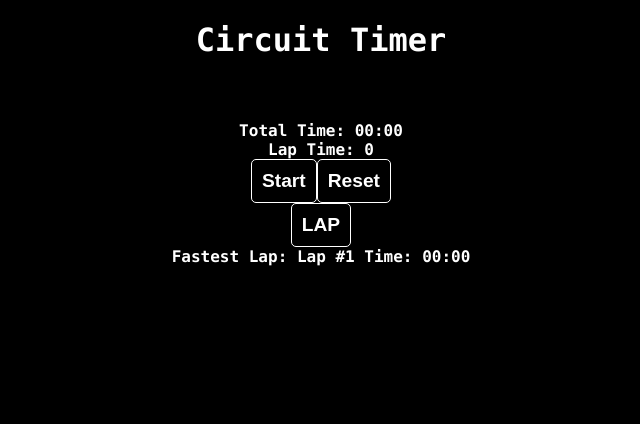
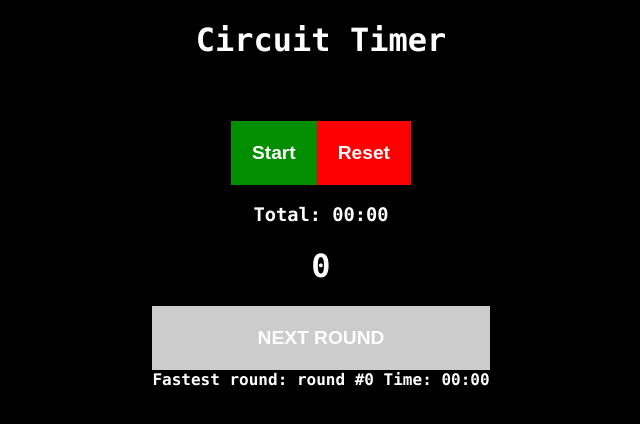
Before and after one commit to jrmeier/circuit-timer, a React (Create React App) app: page / in a window 1280 px wide. Shown: the top 424 px of the page, without its empty margins (319-959 px from the left). Built offline with nearby package versions, Linux system fonts and the light colour scheme.

Commit message:
boom timer working

```diff
--- a/src/Timer.css
+++ b/src/Timer.css
@@ -2,12 +2,39 @@
     color: #fff;
     border: 1px solid white;
     background: none;;
-    padding: 10px;
+    padding: 20px;
     font-size: 1.2em;
     font-weight: bold;
-    border-radius: 5px;
+    /* border-radius: 5px; */
     cursor: pointer;
 }
+
+.roundButton {
+    width: 100%;
+    background-color: #018f01;
+    border-color: #018f01;
+}
+
+.roundButton:disabled {
+    background-color: #ccc;
+    border-color: #ccc;
+}
+
+.startButton {
+    background: #018f01;
+    border-color: #018f01;
+}
+
+.pauseButton {
+    background: #f0ad4e;
+    border-color: #f0ad4e;
+}
+
+.resetButton {
+    background: #ff0000;
+    border-color: #ff0000;
+}
+
 
 .controlButton:disabled {
     cursor: not-allowed;
@@ -20,4 +47,13 @@
     text-align: center;
     display: inline-block;
     border-color: #fff  ;
+    min-width: 300px;
 }
+
+.displayTime {
+    font-size: 2em;
+    font-weight: bold;
+    text-align: center;
+    display: inline-block;
+    border-color: #fff  ;
+}
--- a/src/Timer.tsx
+++ b/src/Timer.tsx
@@ -2,10 +2,10 @@ import React,  { useEffect, useState } from 'react';
 import { useStopwatch } from 'react-timer-hook'
 import './Timer.css';
 
-type Lap = {
-    lap: number;
-    time: number;
-    lapTime: number;
+type round = {
+    round: number;
+    roundTime: number;
+    updateTime: number;
 }
 
 export function Timer() {
@@ -20,84 +20,107 @@ export function Timer() {
         reset,
       } = useStopwatch({ autoStart: false });
 
-      const [laps, setLaps] = useState<Lap[]>([]);
-      const [fastestLap, setFastestLap] = useState<Lap>({lap: 0, time: 0, lapTime: 0});
-      const [lapTime, setLapTime] = useState<number>(0);
+    // const {
+    //     seconds,
+    //     minutes,
+    //     // hours,
+    //     // days,
+    //     isRunning,
+    //     start,
+    //     pause,
+    //     reset,
+    // } = {
+    //     seconds: 15,
+    //     minutes: 2,
+    //     // hours,
+    //     // days,
+    //     isRunning: false,
+    //     start: () => {},
+    //     pause: () => {},
+    //     reset: () => {},
+    // }
 
 
-    const convertTimeToString = (seconds: number, minutes: number) => {
+
+      const [rounds, setRounds] = useState<round[]>([]);
+      const [fastestRound, setFastestRound] = useState<round>({round: 0, roundTime: 0, updateTime: 0});
+      const[currentRound, setCurrentRound] = useState<round>({round: 0, roundTime: 0, updateTime: 0});
+
+    const convertTimeToString = (seconds: number) => {
+        // console.log({seconds, minutes});
+        let minutes = 0
+        if(seconds > 60) {
+            minutes = Math.floor(seconds / 60);
+            seconds = seconds - (minutes * 60);
+        }
 
         const addLeadingZero = (num: number) => num < 10 ? `0${num}` : num;
         return addLeadingZero(minutes) + ":" + addLeadingZero(seconds)
       }
+    //   const fastestRound = [...newRounds].reduce((p, c) => (p.roundTime < c.roundTime) ? p : c);
 
-    const handleLap = () => {
-        const newLaps = [
-            ...laps,
+    const handleRound = () => {
+        const newRounds = [
+            ...rounds,
             {
-                time: (60 * minutes) + seconds,
-                lap: laps.length,
-                lapTime: lapTime
+                ...currentRound,
             }
         ];
 
         // if()
-        const fastestLap = newLaps.reduce((prev, current) => (prev.lapTime < current.lapTime) ? prev : current);
+        const fastestLap = newRounds.reduce((prev, current) => (prev.roundTime < current.roundTime) ? prev : current);
 
 
-        setFastestLap(fastestLap);
-        setLaps(newLaps)
+        setFastestRound(fastestLap);
+        setRounds(newRounds);
+        setCurrentRound({round: currentRound.round + 1, roundTime: 0, updateTime: 0});
     }
 
 
-    const createLapItem = (lap: Lap) => {
-        // const lapTime = lap - (laps[index - 1] || 0);
-
-        return `${lap.lap + 1} - ${convertTimeToString(lap.time, 0)}`
-
-    }
+    const createRoundItem = (round: round) => `${round.round} - ${convertTimeToString(round.roundTime)}`
+    // const displayRound = (round: round) => `${round.round + 1} - ${convertTimeToString(round.time, 0)}`
 
     const handleReset = () => {
         pause();
-        setLaps([]);
-        setFastestLap({lap: 0, time: 0, lapTime: 0});
-        setLapTime(0);
-        reset();
+        setRounds([]);
+        setFastestRound({round: 0, roundTime: 0, updateTime: 0});
+        setCurrentRound({round: 0, roundTime: 0, updateTime: 0});
+        reset(new Date(), false);
     }
 
+    useEffect(() => {
+            const totalTime = rounds.reduce((prev, current) => prev + current.roundTime, 0);
 
+            if(isRunning && new Date().getTime()  > currentRound.updateTime + 500) {
+                // console.log("running");
+                setCurrentRound({
+                    ...currentRound,
+                    roundTime: seconds + (minutes * 60) - totalTime,
+                    updateTime: new Date().getTime(),
+                })
+            }
 
-    useEffect(() => {
-        if (isRunning && seconds) {
-            // update the lap time
-            if(laps.length) {
-                const lapTime = (60 * minutes) + seconds - laps[laps.length - 1].time;
-                setLapTime(lapTime)
-            } else {
-                setLapTime(seconds)
-            }
-        }
-}, [isRunning, seconds, laps, minutes])
-
+}, [isRunning, seconds, rounds, minutes, currentRound])
   return (
     <div className='timer'>
-        Total Time: {convertTimeToString(seconds, minutes)}< br/>
-        Lap Time: {lapTime}< br/>
+        <div className='buttons'>
+            <button onClick={isRunning ? pause : start}  className={`controlButton ${isRunning ? 'pauseButton' : 'startButton'} `}>{isRunning ? 'Pause' : 'Start'}</button>
+            <button onClick={handleReset} className="controlButton resetButton">Reset</button>
+        </div>
+        <h3>Total: {convertTimeToString(seconds)}</h3>
+        {/* <h1>{currentRound.round} - {convertTimeToString(curr)}</h1> */}
+        <h1>{currentRound.roundTime}</h1>
 
-        <div className='buttons'>
-            <button onClick={isRunning ? pause : start}  className="controlButton">{isRunning ? 'Pause' : 'Start'}</button>
-            <button onClick={handleReset} className="controlButton">Reset</button>
+        <div>
+            <button onClick={handleRound} className="controlButton roundButton" disabled={!isRunning}>NEXT ROUND</button>
         </div>
         <div>
-            <button onClick={handleLap} className="controlButton">LAP</button>
+            Fastest round: round #{fastestRound.round} Time: {convertTimeToString(fastestRound.roundTime)}
         </div>
         <div>
-            Fastest Lap: Lap #{fastestLap.lap + 1} Time: {convertTimeToString(fastestLap.lapTime, 0)}
-        </div>
-        <div>
-            {laps
-            .map((lap, index) => {
-                return <div key={index}>{createLapItem(lap)}</div>
+            {rounds
+            .map((round, index) => {
+                return <div key={index}>{createRoundItem(round)}</div>
             }).reverse()}
         </div>
     </div>
```
